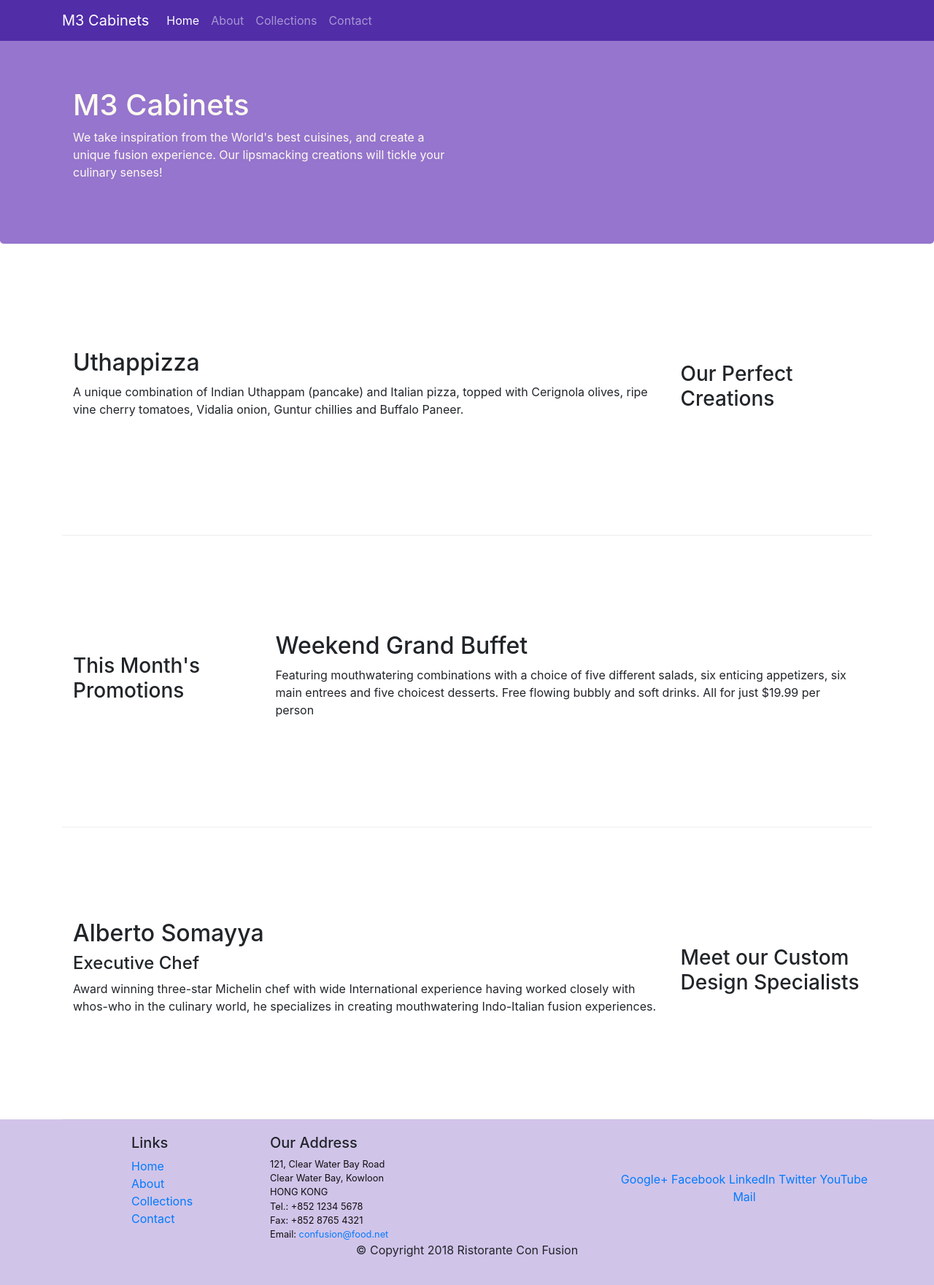
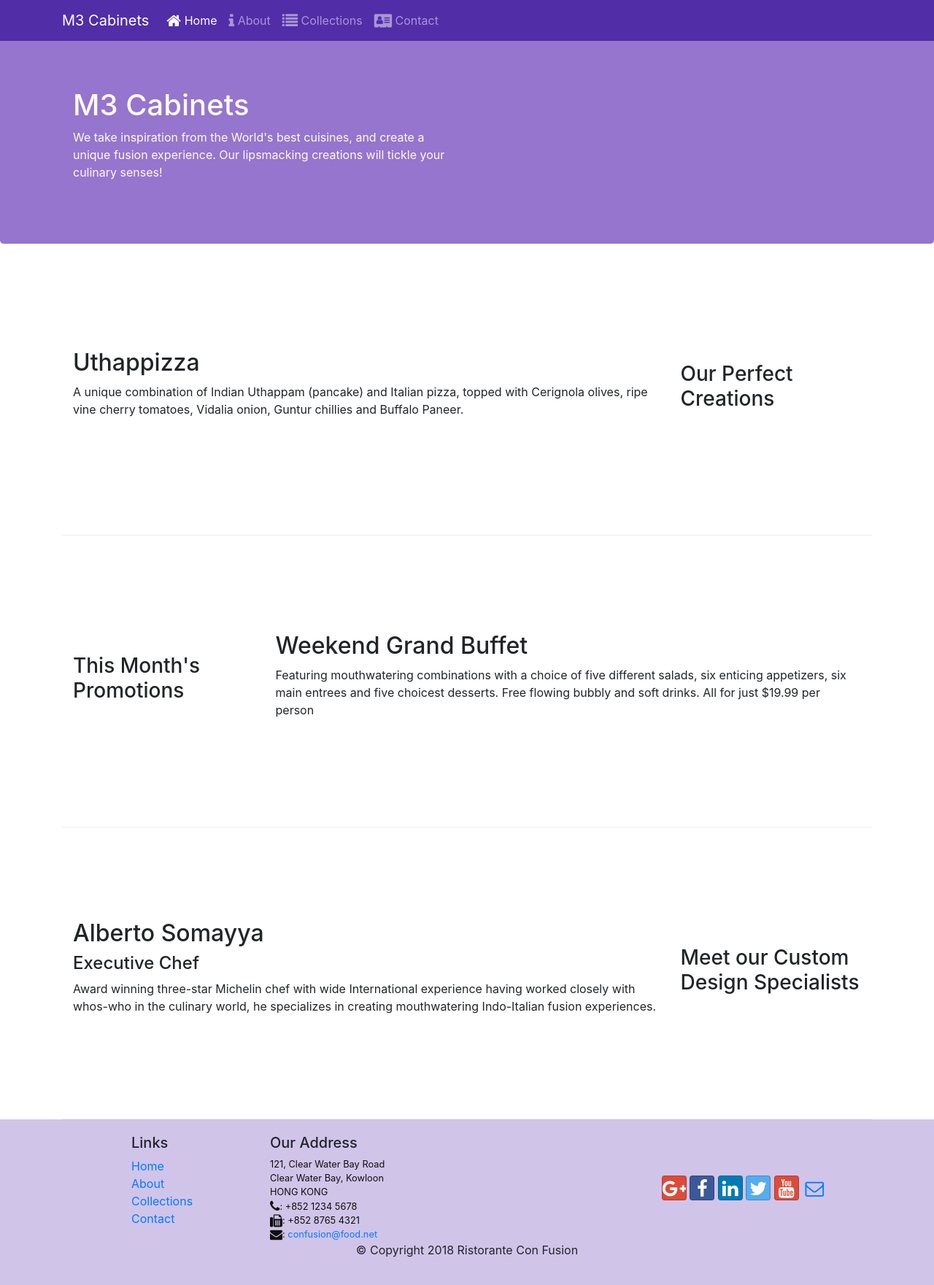
Before and after one commit to meryemmlk/bootstrap4, a website: page index.html in a window 1280 px wide. Shown: the whole page at 73% size. Drawn offline with nearby package versions, Linux system fonts and the light colour scheme.

Commit message:
fantawesome and social icons

```diff
--- a/index.html
+++ b/index.html
@@ -9,6 +9,8 @@
 
     <!-- Bootstrap CSS -->
     <link rel="stylesheet" href="node_modules/bootstrap/dist/css/bootstrap.min.css">
+    <link rel="stylesheet" href="node_modules/font-awesome/css/font-awesome.min.css">
+    <link rel="stylesheet" href="node_modules/bootstrap-social/bootstrap-social.css">
     <link href="css/styles.css" rel="stylesheet">
 
     <title>M3Cabinets</title>
@@ -24,10 +26,10 @@
            <a class="navbar-brand" href="#">M3 Cabinets</a>
                 <div class="collapse navbar-collapse" id="Navbar">
                     <ul class="navbar-nav mr-auto">
-                        <li class="nav-item active"><a class="nav-link" href="#">Home</a></li>
-                        <li class="nav-item"><a class="nav-link" href="./aboutus.html">About</a></li>
-                        <li class="nav-item"><a class="nav-link" href="#">Collections</a></li>
-                        <li class="nav-item"><a class="nav-link" href="#">Contact</a></li>
+                        <li class="nav-item active"><a class="nav-link" href="#"><span class="fa fa-home fa-lg"></span> Home</a></li>
+                        <li class="nav-item"><a class="nav-link" href="./aboutus.html"><span class="fa fa-info fa-lg"></span> About</a></li>
+                        <li class="nav-item"><a class="nav-link" href="#"><span class="fa fa-list fa-lg"></span> Collections</a></li>
+                        <li class="nav-item"><a class="nav-link" href="#"><span class="fa fa-address-card fa-lg"></span> Contact</a></li>
                     </ul>
                 </div>
         </div>
@@ -98,19 +100,20 @@
 		              121, Clear Water Bay Road<br>
 		              Clear Water Bay, Kowloon<br>
 		              HONG KONG<br>
-		              Tel.: +852 1234 5678<br>
-		              Fax: +852 8765 4321<br>
-		              Email: <a href="mailto:confusion@food.net">confusion@food.net</a>
+		              <i class="fa fa-phone fa-lg"></i>: +852 1234 5678<br>
+                      <i class="fa fa-fax fa-lg"></i>: +852 8765 4321<br>
+                      <i class="fa fa-envelope fa-lg"></i>:
+                      <a href="mailto:confusion@food.net">confusion@food.net</a>
 		           </address>
                 </div>
                 <div class="col-12 col-sm-4 align-self-center">
                     <div class="text-center">
-                        <a href="http://google.com/+">Google+</a>
-                        <a href="http://www.facebook.com/profile.php?id=">Facebook</a>
-                        <a href="http://www.linkedin.com/in/">LinkedIn</a>
-                        <a href="http://twitter.com/">Twitter</a>
-                        <a href="http://youtube.com/">YouTube</a>
-                        <a href="mailto:">Mail</a>
+                        <a class="btn btn-social-icon btn-google" href="http://google.com/+"><i class="fa fa-google-plus"></i></a>
+                        <a class="btn btn-social-icon btn-facebook" href="http://www.facebook.com/profile.php?id="><i class="fa fa-facebook"></i></a>
+                        <a class="btn btn-social-icon btn-linkedin" href="http://www.linkedin.com/in/"><i class="fa fa-linkedin"></i></a>
+                        <a class="btn btn-social-icon btn-twitter" href="http://twitter.com/"><i class="fa fa-twitter"></i></a>
+                        <a class="btn btn-social-icon btn-google" href="http://youtube.com/"><i class="fa fa-youtube"></i></a>
+                        <a class="btn btn-social-icon" href="mailto:"><i class="fa fa-envelope-o"></i></a>
                     </div>
                 </div>
            </div>
--- a/package.json
+++ b/package.json
@@ -23,6 +23,8 @@
   },
   "dependencies": {
     "bootstrap": "^4.0.0",
+    "bootstrap-social": "^5.1.1",
+    "font-awesome": "^4.7.0",
     "jquery": "^3.3.1",
     "popper.js": "^1.12.9"
   }
```
Also changed, not shown: aboutus.html (+18 -15 lines), 1 other file.
